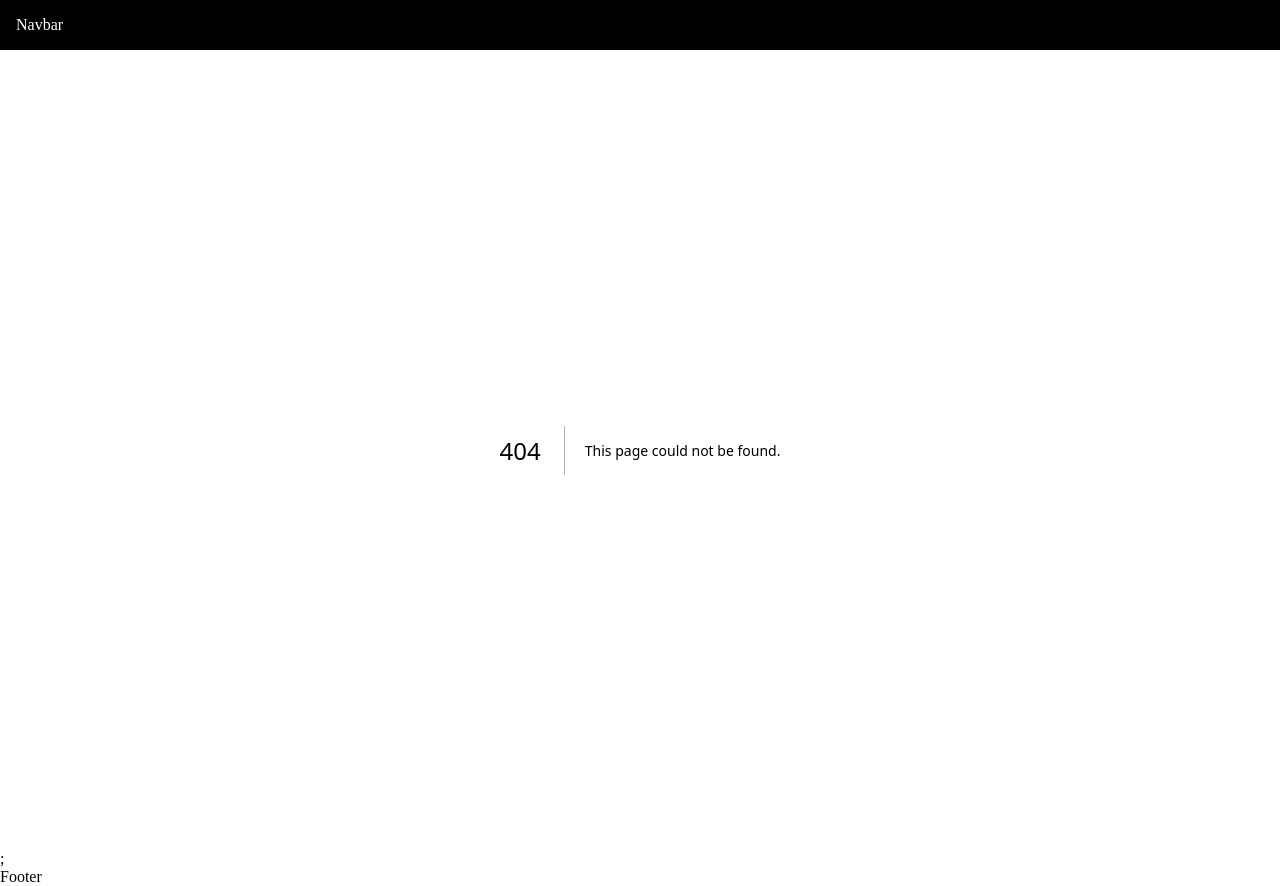
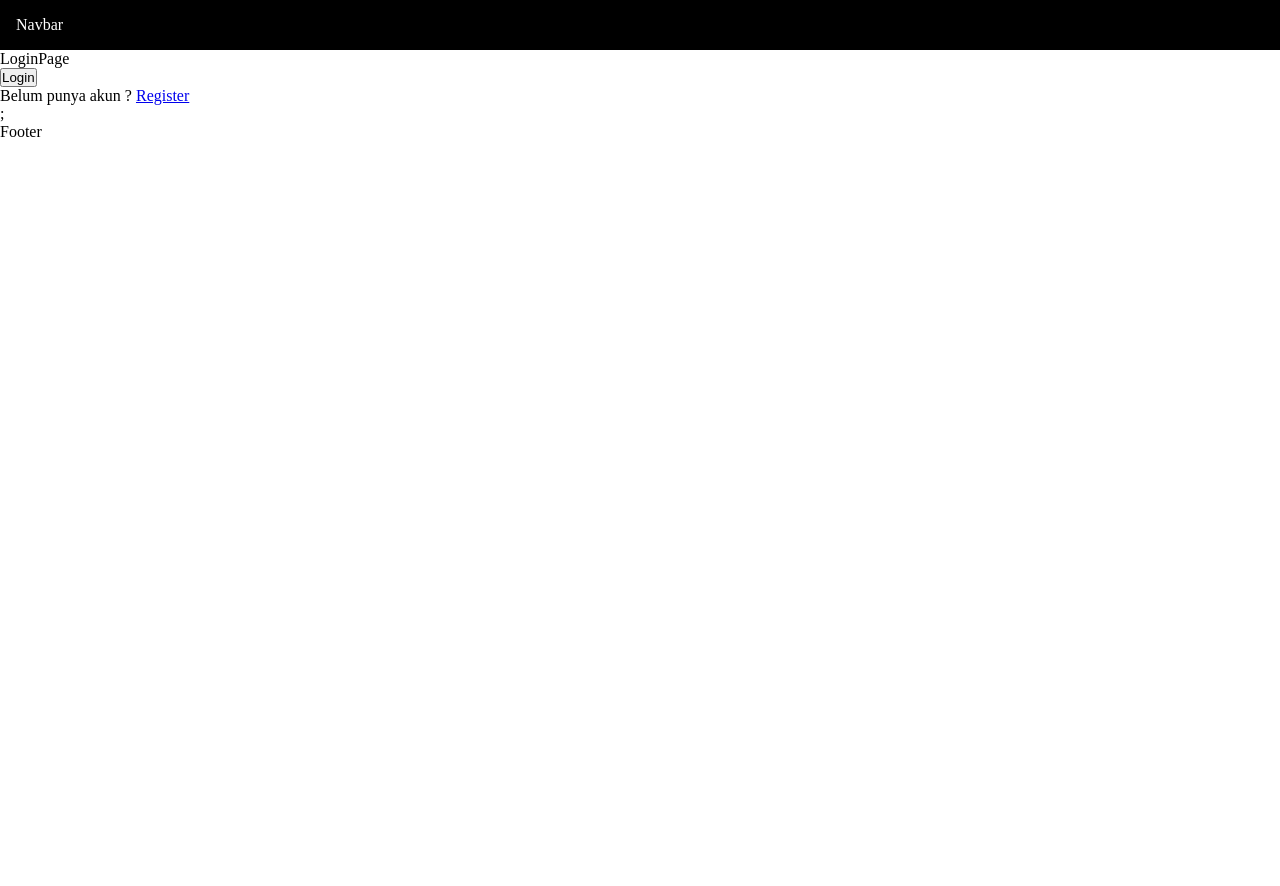
Before and after one commit to MuhammadNurMaulana/Belajar_Next.JS, a Next.js app: page /auth/login in a window 1280 px wide. Before the commit this address had no page. After the commit the page ends 800 px from the top, so only its background shows below. Built offline with nearby package versions, Linux system fonts and the light colour scheme.

Commit message:
belajar api router

```diff
--- /dev/null
+++ b/src/pages/api/product.ts
@@ -0,0 +1,10 @@
+// Next.js API route support: https://nextjs.org/docs/api-routes/introduction
+import type { NextApiRequest, NextApiResponse } from "next";
+
+type Data = {
+  name: string;
+};
+
+export default function handler(req: NextApiRequest, res: NextApiResponse<Data>) {
+  res.status(200).json({ name: "John Doe" });
+}
--- /dev/null
+++ b/src/pages/auth/login.tsx
@@ -0,0 +1,22 @@
+import Link from "next/link";
+import { useRouter } from "next/router";
+import React from "react";
+
+const LoginPage = () => {
+  const { push } = useRouter();
+
+  const handleLogin = () => {
+    push("/product");
+  };
+  return (
+    <div>
+      <div>LoginPage</div>
+      <button onClick={() => handleLogin()}>Login</button>
+      <p>
+        Belum punya akun ? <Link href={"/auth/register"}>Register</Link>
+      </p>
+    </div>
+  );
+};
+
+export default LoginPage;
```
Also changed, not shown: src/pages/auth/register.tsx (added, +15 -0 lines), src/pages/product/index.tsx (added, +15 -0 lines).
